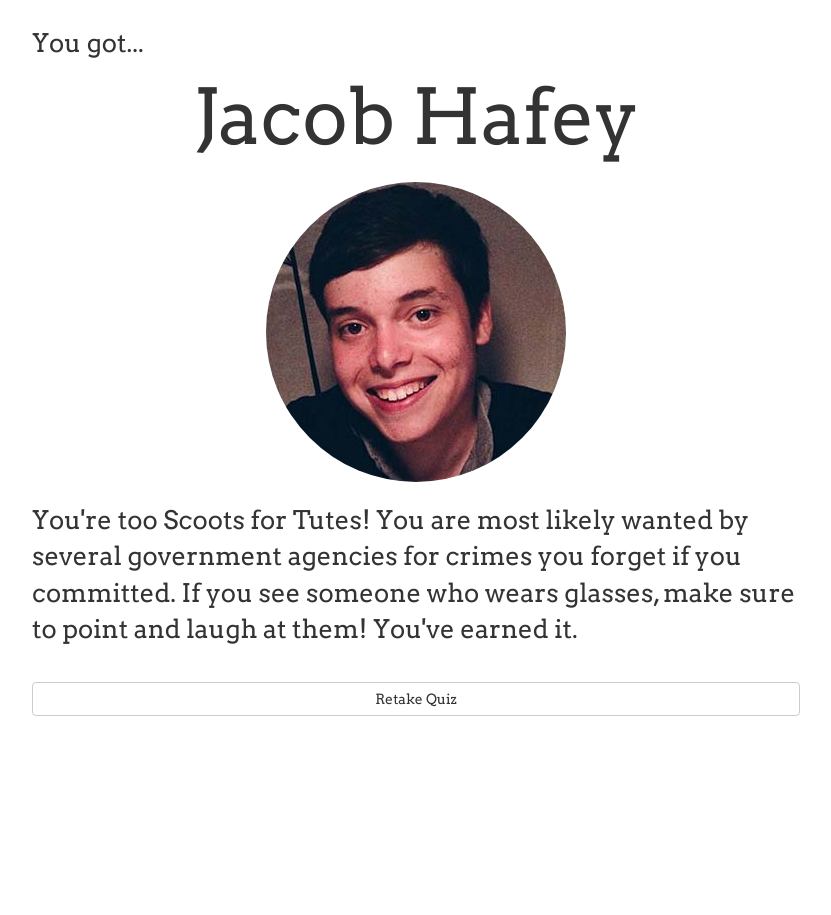
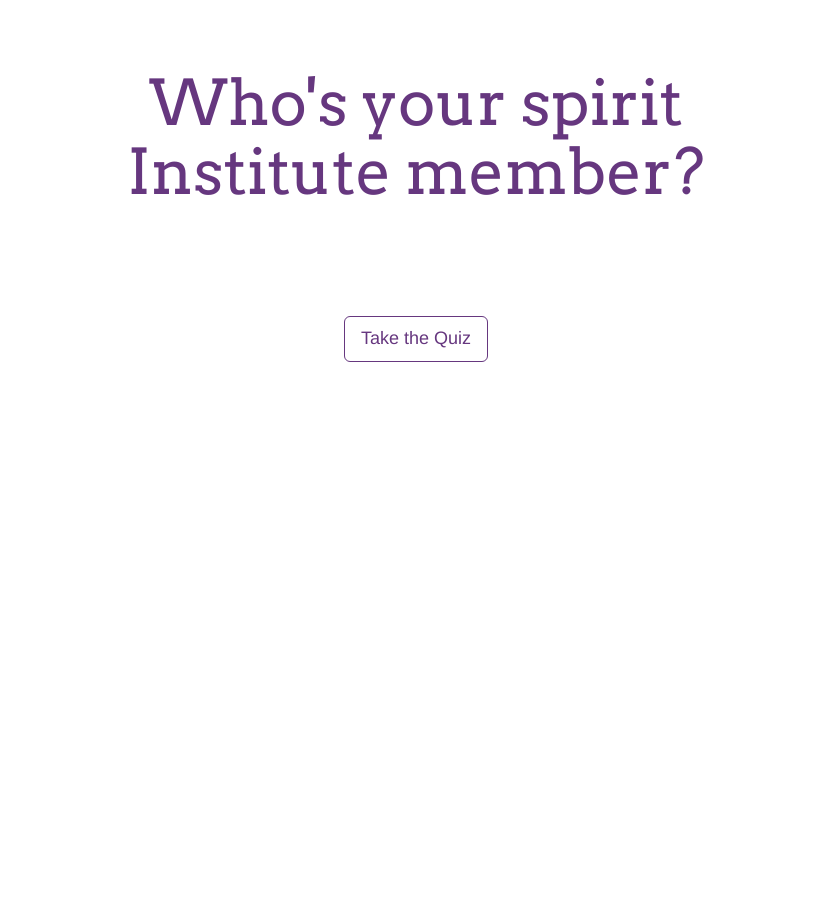
Before and after one commit to elliotcobb/elliotcobb.github.io, a PHP site: page /theinstitute/quiz.html in a window 1280 px wide. Shown: the part 246-1161 px from the top of the page, without its empty margins (224-1055 px from the left). Before the commit the page ends 962 px from the top, so only its background shows below. Run offline with PHP 8.4, Linux system fonts and the light colour scheme; some libraries are stand-ins or nearby versions.

Commit message:
more changes. inching towards the big release date

```diff
--- a/theinstitute/about.html
+++ b/theinstitute/about.html
@@ -9,7 +9,7 @@
     <script src="js/bootstrap.min.js"></script>
 
     <link rel="stylesheet" type="text/css" href="css/bootstrap.min.css">
-    <link rel="stylesheet" type="text/css" href="css/basic.css">
+    <link rel="stylesheet" type="text/css" href="css/header.css">
     <link rel="stylesheet" type="text/css" href="css/about.css">
 
     <title>The Institute Sketch Comedy</title>
@@ -25,7 +25,7 @@
         <li role="presentation"><a class="pill-nav the-team" href="index.html">The Team</a></li>
         <li role="presentation"><a class="pill-nav videos" href="videos.html">Videos</a></li>
         <li role="presentation"><a class="pill-nav quiz"href="quiz.html">Quiz</a></li>
-        <li role="presentation" class="active"><a class="pill-nav about" href="">About</a></li>
+        <li role="presentation" class="active"><a class="pill-nav about" href="about.html">About</a></li>
     </ul>
 </div>
 
--- a/theinstitute/css/basic.css
+++ b/theinstitute/css/header.css
@@ -64,6 +64,12 @@ p {
     color: #ffffff;
 }
 
+.nav-pills > li.active > a:visited {
+    background-color: #332CA3;
+    opacity: 0.8;
+    color: #ffffff;
+}
+
 .pills .active a,
 .pills .active a:hover {
     background-color: #111111;
--- a/theinstitute/css/quiz.css
+++ b/theinstitute/css/quiz.css
@@ -29,18 +29,18 @@
 
 /* Chrome, Safari, Opera */
 @-webkit-keyframes color-effect {
-    0%   {color: #19A45D;}
-    33%  {color: #E95323;}
-    66%  {color: #332CA3;}
-    100% {color: #19A45D;}
+    0%   {color: #19A45D; border-color: #19A45D;}
+    33%  {color: #E95323; border-color: #E95323;}
+    66%  {color: #332CA3; border-color: #332CA3;}
+    100% {color: #19A45D; border-color: #19A45D;}
 }
 
 /* Standard syntax */
 @keyframes color-effect {
-    0%   {color: #19A45D;}
-    33%  {color: #E95323;}
-    66%  {color: #332CA3;}
-    100% {color: #19A45D;}
+    0%   {color: #19A45D; border-color: #19A45D;}
+    33%  {color: #E95323; border-color: #E95323;}
+    66%  {color: #332CA3; border-color: #332CA3;}
+    100% {color: #19A45D; border-color: #19A45D;}
 }
 
 /******************* Fade Out Effect **************************/
@@ -104,8 +104,7 @@
 }
 
 a:hover.start-quiz-button {
-    color: #ffffff;
-    background-color: #332CA3;
+    background-color: #eeeeee;
 }
 
 .question-heading {
@@ -176,22 +175,20 @@ a:hover.start-quiz-button {
 
 .retakeQuiz {
     width: 100%;
+    color: #19A45D;
+    border: solid 1px #19A45D;
+    background-color: #ffffff;
 }
 
-/* windows wider than 681px */
-/*@media only screen*/
-/*and (max-width : 1000px)*/
-/*and (min-width : 681px) {*/
-    /*.quiz-content {*/
-        /*padding-left: 10%;*/
-        /*padding-right: 10%;*/
-    /*}*/
+a:hover.retakeQuiz {
+    background-color: #eeeeee;
+}
 
-    /*.matchContent {*/
-        /*padding-left: 10%;*/
-        /*padding-right: 10%;*/
-    /*}*/
-/*}*/
+.emptyDiv {
+    visibility: hidden;
+    width: 100%;
+    height: 2000px;
+}
 
 /* windows narrower than 681px */
 @media only screen
--- a/theinstitute/index.html
+++ b/theinstitute/index.html
@@ -9,7 +9,7 @@
     <script src="js/bootstrap.min.js"></script>
 
     <link rel="stylesheet" type="text/css" href="css/bootstrap.min.css">
-    <link rel="stylesheet" type="text/css" href="css/basic.css">
+    <link rel="stylesheet" type="text/css" href="css/header.css">
     <link rel="stylesheet" type="text/css" href="css/index.css">
 
     <title>The Institute Sketch Comedy</title>
@@ -21,7 +21,7 @@
         <h1>The Institute<br><small class="small-header">Sketch Comedy | Tufts University</small></h1>
     </div>
     <ul class="nav nav-pills pills">
-        <li role="presentation" class="active"><a class="pill-nav the-team" href="">The Team</a></li>
+        <li role="presentation" class="active"><a class="pill-nav the-team" href="index.html">The Team</a></li>
         <li role="presentation"><a class="pill-nav videos"href="videos.html">Videos</a></li>
         <li role="presentation"><a class="pill-nav quiz"href="quiz.html">Quiz</a></li>
         <li role="presentation"><a class="pill-nav about" href="about.html">About</a></li>
--- a/theinstitute/quiz.html
+++ b/theinstitute/quiz.html
@@ -11,7 +11,7 @@
     <script src="js/quiz.js" type="text/javascript"></script>
 
     <link rel="stylesheet" type="text/css" href="css/bootstrap.min.css">
-    <link rel="stylesheet" type="text/css" href="css/basic.css">
+    <link rel="stylesheet" type="text/css" href="css/header.css">
     <link rel="stylesheet" type="text/css" href="css/quiz.css">
 
     <title>The Institute Sketch Comedy</title>
@@ -26,14 +26,14 @@
     <ul class="nav nav-pills pills">
         <li role="presentation"><a class="pill-nav the-team" href="index.html">The Team</a></li>
         <li role="presentation"><a class="pill-nav videos" href="videos.html">Videos</a></li>
-        <li role="presentation" class="active"><a class="pill-nav quiz" href="">Quiz</a></li>
+        <li role="presentation" class="active"><a class="pill-nav quiz" href="quiz.html">Quiz</a></li>
         <li role="presentation"><a class="pill-nav about" href="about.html">About</a></li>
     </ul>
 </div>
 
-<div class="jumbotron" ng-show="currentQuizStep == 0" ng-hide="currentQuizStep != 0" ng-init="currentQuizStep = 2">
+<div class="jumbotron" ng-show="currentQuizStep == 0" ng-hide="currentQuizStep != 0" ng-init="currentQuizStep = 0">
     <h1 class="color-effect">Who's your spirit <br>Institute member?</h1>
-    <p><a class="start-quiz-button btn btn-primary btn-lg"
+    <p><a class="start-quiz-button btn btn-primary btn-lg color-effect"
           href=""
           ng-click="quizInProgress = true; startQuiz()"
           role="button">Take the Quiz</a></p>
@@ -62,15 +62,17 @@
 
 <div class="matchContent" ng-show="currentQuizStep == 2" ng-hide="currentQuizStep != 2">
     You got...
-    <div class="matchName">
+    <div class="matchName color-effect">
         {{yourMatch.name}}
     </div>
     <img class="matchImg img-circle" src="{{yourMatch.img}}" alt="stunning portrait of your special match">
     <div class="matchBio">
         {{yourMatch.bio}}
     </div>
-    <button class="btn btn-default retakeQuiz" ng-click="currentQuestionNum = 0; currentQuizStep = 0; startQuiz()">Retake Quiz</button>
+    <a class="btn btn-default retakeQuiz color-effect" role="button" ng-click="currentQuestionNum = 0; currentQuizStep = 0; startQuiz()">Retake Quiz</a>
 </div>
+
+<div class="emptyDiv"></div>
 
 </body>
 </html>
--- a/theinstitute/videos.html
+++ b/theinstitute/videos.html
@@ -9,7 +9,7 @@
     <script src="js/bootstrap.min.js"></script>
 
     <link rel="stylesheet" type="text/css" href="css/bootstrap.min.css">
-    <link rel="stylesheet" type="text/css" href="css/basic.css">
+    <link rel="stylesheet" type="text/css" href="css/header.css">
     <link rel="stylesheet" type="text/css" href="css/videos.css">
 
     <title>The Institute Sketch Comedy</title>
@@ -23,7 +23,7 @@
 
     <ul class="nav nav-pills pills">
         <li role="presentation"><a class="pill-nav the-team" href="index.html">The Team</a></li>
-        <li role="presentation" class="active"><a class="pill-nav videos" href="">Videos</a></li>
+        <li role="presentation" class="active"><a class="pill-nav videos" href="videos.html">Videos</a></li>
         <li role="presentation"><a class="pill-nav quiz"href="quiz.html">Quiz</a></li>
         <li role="presentation"><a class="pill-nav about" href="about.html">About</a></li>
     </ul>
```
Also changed, not shown: theinstitute/js/quiz.js (+7 -10 lines).
